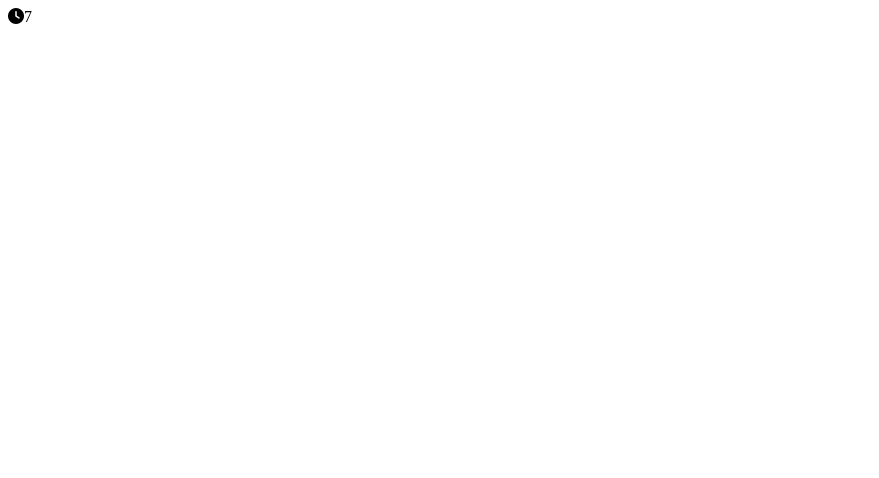
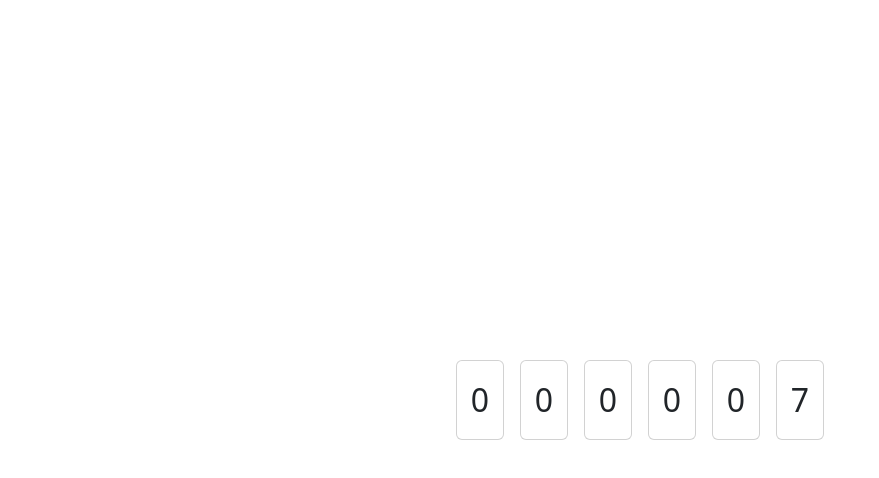
Before and after one commit to joaonunez/Simple-Counter, a React (Create React App) app in the folder app/: page / in a window 1280 px wide. Shown: the top 478 px of the page, without its empty margins (0-879 px from the left). Built offline with nearby package versions, Linux system fonts and the light colour scheme.

Commit message:
proyecto en avance

```diff
--- a/app/package.json
+++ b/app/package.json
@@ -7,6 +7,7 @@
     "@testing-library/jest-dom": "^5.17.0",
     "@testing-library/react": "^13.4.0",
     "@testing-library/user-event": "^13.5.0",
+    "bootstrap": "^5.3.3",
     "react": "^18.3.1",
     "react-dom": "^18.3.1",
     "react-scripts": "5.0.1",
--- a/app/src/App.js
+++ b/app/src/App.js
@@ -1,6 +1,4 @@
-// src/App.js
 import React, { useState, useEffect } from 'react';
-import ReactDOM from 'react-dom/client';
 import ContadorSegundos from './components/ContadorSegundos';
 
 const App = () => {
@@ -8,14 +6,14 @@ const App = () => {
 
   useEffect(() => {
     const interval = setInterval(() => {
-      setSeconds((prev) => prev + 1);
+      setSeconds(prevSeconds => prevSeconds + 1);
     }, 1000);
 
     return () => clearInterval(interval);
   }, []);
 
   return (
-    <div className="app">
+    <div>
       <ContadorSegundos seconds={seconds} />
     </div>
   );
--- a/app/src/components/ContadorSegundos.jsx
+++ b/app/src/components/ContadorSegundos.jsx
@@ -1,11 +1,20 @@
-import React from "react";
+import React from 'react';
+const ContadorSegundos = ({ seconds }) => {
+  const formatSeconds = (seconds) => {
+    return String(seconds).padStart(6, '0');
+  };
 
-import "@fortawesome/fontawesome-free/css/all.min.css";
-const ContadorSegundos = ({ seconds }) => {
+  const formattedSeconds = formatSeconds(seconds).split('');
+
   return (
-    <div className="seconds-counter">
-      <i className="fas fa-clock"></i>
-      <span>{seconds}</span>
+    <div className="counter-container">
+      {formattedSeconds.map((digit, index) => (
+        <div key={index} className="card digit-card">
+          <div className="card-body digit-body">
+            {digit}
+          </div>
+        </div>
+      ))}
     </div>
   );
 };
--- /dev/null
+++ b/app/src/css/contador-segundos/contador-segundos.css
@@ -0,0 +1,22 @@
+.counter-container {
+    display: flex;
+    justify-content: center;
+    align-items: center;
+    height: 100vh;
+  }
+
+  .digit-card {
+    width: 3rem;
+    height: 5rem;
+    margin: 0.5rem;
+    display: flex;
+    align-items: center;
+    justify-content: center;
+    font-size: 2rem;
+  }
+
+  .digit-body {
+    display: flex;
+    align-items: center;
+    justify-content: center;
+  }
--- /dev/null
+++ b/app/src/css/main.css
@@ -0,0 +1 @@
+@import url('./contador-segundos/contador-segundos.css');
--- a/app/src/index.js
+++ b/app/src/index.js
@@ -1,11 +1,8 @@
 import React from 'react';
 import ReactDOM from 'react-dom/client';
+import 'bootstrap/dist/css/bootstrap.min.css';
+import './css/main.css'
 import App from './App';
 
-
 const root = ReactDOM.createRoot(document.getElementById('root'));
-root.render(
-  <React.StrictMode>
-    <App />
-  </React.StrictMode>
-);
+root.render(<App />);
```
Also changed, not shown: 1 other file (tests, documents, lock files or other folders).
